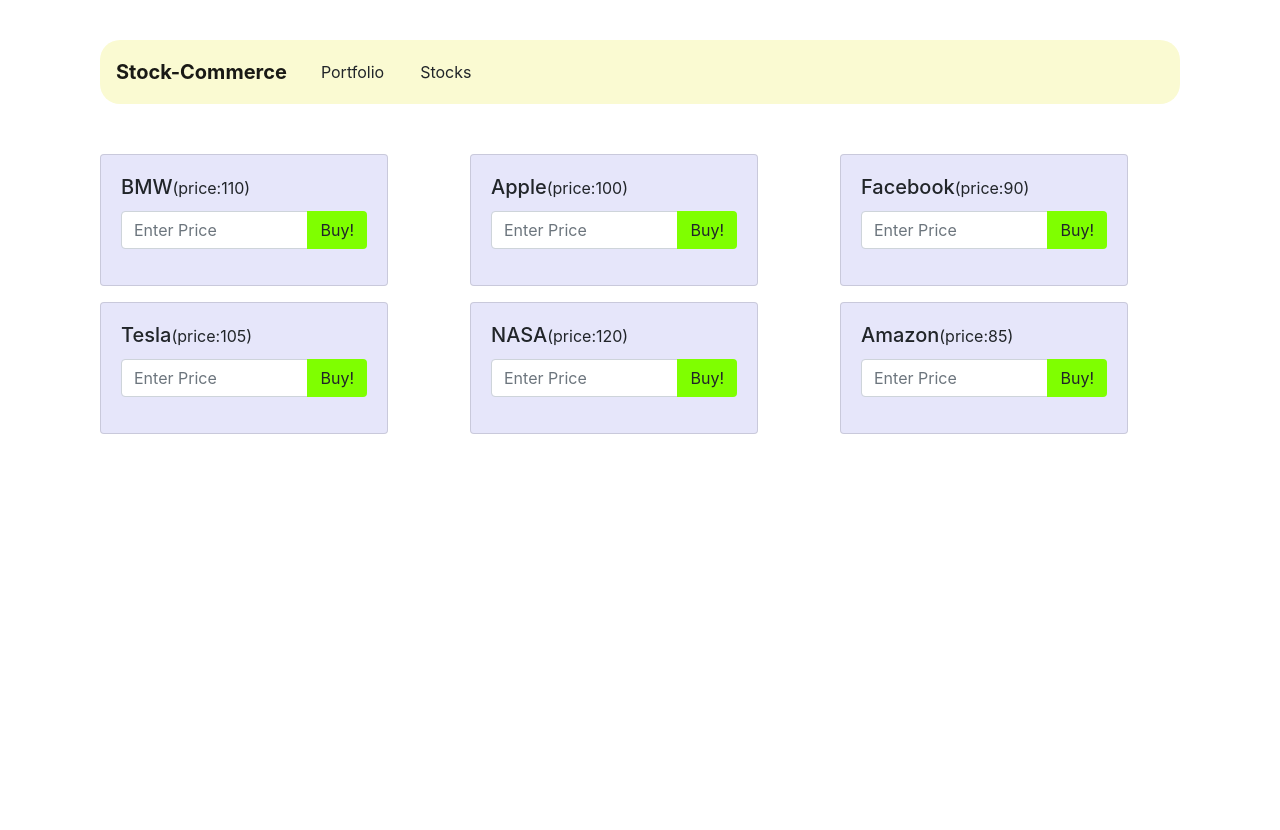
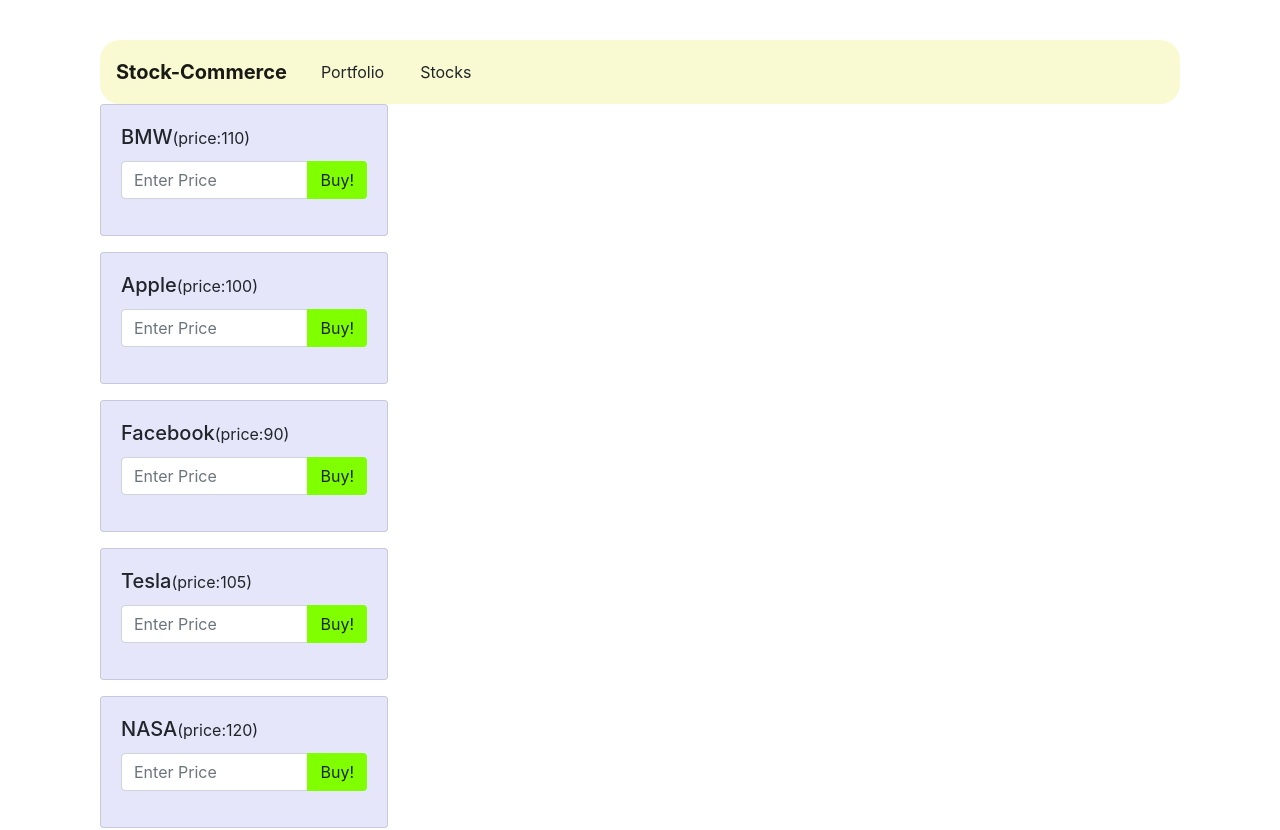
Before and after one commit to manojnaidu619/stock-commerce, a Vue app: page /stocks in a window 1280 px wide. Shown: the top 830 px of the page. Before the commit the page ends 800 px from the top, so only its background shows below. Built offline with nearby package versions, Linux system fonts and the light colour scheme.

Commit message:
fixed stocks loop

```diff
--- /dev/null
+++ b/src/components/Stock.vue
@@ -0,0 +1,44 @@
+<template lang="html">
+  <div class="row">
+    <div class="col-sm-6 col-md-4">
+      <div class="card text-black mb-3" style="max-width: 18rem;" >
+        <div class="card-body">
+          <h5 class="card-title">{{stock.name}}<small>(price:{{stock.price}})</small></h5>
+          <div class="input-group mb-3">
+            <input type="number" class="form-control" v-model="quantity" placeholder="Enter Price" aria-label="Recipient's username" aria-describedby="button-addon2">
+            <div class="input-group-append">
+              <button class="btn" type="button">Buy!</button>
+            </div>
+          </div>
+        </div>
+      </div>
+    </div>
+  </div>
+</template>
+
+<script>
+export default {
+  props: ['stock'],
+  data(){
+    return {
+      quantity: ''
+    }
+  }
+ }
+</script>
+
+<style lang="css" scoped>
+.container{
+  margin-top:50px;
+}
+.card{
+  background-color: Lavender;
+}
+.form-control:focus{
+  outline: 0 !important;
+  box-shadow: none;
+}
+.btn{
+  background-color: Chartreuse;
+}
+</style>
--- a/src/components/Stocks.vue
+++ b/src/components/Stocks.vue
@@ -1,24 +1,11 @@
 <template lang="html">
   <div class="container">
-    <div class="row justify-content-center">
-      <div class="col-sm-6 col-md-4" v-for="stock in stocks">
-        <div class="card text-black mb-3" style="max-width: 18rem;" >
-          <div class="card-body">
-            <h5 class="card-title">{{stock.name}}<small>(price:{{stock.price}})</small></h5>
-            <div class="input-group mb-3">
-              <input type="text" class="form-control" placeholder="Enter Price" aria-label="Recipient's username" aria-describedby="button-addon2">
-              <div class="input-group-append">
-                <button class="btn" type="button">Buy!</button>
-              </div>
-            </div>
-          </div>
-        </div>
-      </div>
-    </div>
+    <my-stock v-for="stock in stocks" :stock="stock"></my-stock>
   </div>
 </template>
 
 <script>
+import Stock from './Stock.vue'
 export default {
   data(){
     return{
@@ -31,23 +18,12 @@ export default {
         {id:6, name:'Amazon', price:85}
       ]
     }
+  },
+  components: {
+    'my-stock' : Stock
   }
-
  }
 </script>
 
 <style lang="css" scoped>
-.container{
-  margin-top:50px;
-}
-.card{
-  background-color: Lavender;
-}
-.form-control:focus{
-  outline: 0 !important;
-  box-shadow: none;
-}
-.btn{
-  background-color: Chartreuse;
-}
 </style>
```
